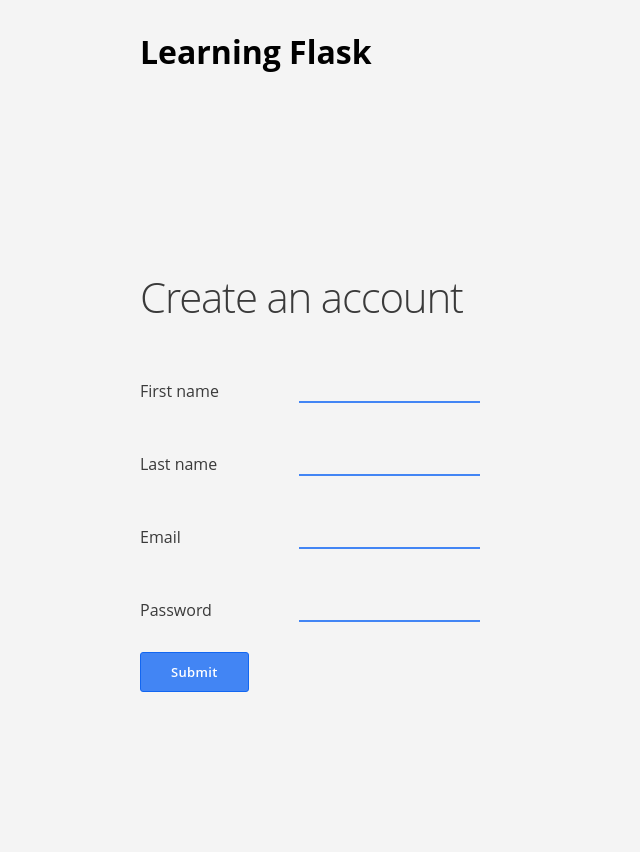
After one commit to Irfanvk/Flask-User-portal, a Flask app: template templates/signup.html in a window 1280 px wide. The commit adds this page. Shown: the whole page, without its empty margins (0-640 px from the left). Run offline with Flask 2, Linux system fonts and the light colour scheme; the template is opened without the code that fills it, so the values that code supplies are empty, except form fields; tables that the repository leaves empty hold one stand-in row (values such as "Sample post"); form fields are guessed from the names that the template uses.

Commit message:
signup and user validation included

```diff
--- a/routes.py
+++ b/routes.py
@@ -1,6 +1,14 @@
-from flask import Flask, render_template
+from flask import Flask, render_template, request
+from models import db, User
+from forms import SignupForm
 
 app = Flask(__name__)
+# 'postgresql://postgres:postgres@localhost:5432/flask_1'
+# 'DB_service://username:password@addres:port/db_name'
+app.config['SQLALCHEMY_DATABASE_URI'] = 'postgresql://postgres:postgres@localhost:5432/flask_1'
+db.init_app(app)
+
+app.secret_key = "deelopment-key"
 
 
 @app.route("/")
@@ -13,5 +21,22 @@ def about():
     return render_template("about.html")
 
 
+@app.route("/signup", methods=['GET', 'POST'])
+def signup():
+    form = SignupForm()
+
+    if request.method == 'POST':
+        if form.validate() == False:
+            return render_template('signup.html', form=form)
+        else:
+            newuser = User(form.first_name.data, form.last_name.data,
+                           form.email.data, form.password.data)
+            db.session.add(newuser)
+            db.session.commit()
+            return "Success!"
+    elif request.method == 'GET':
+        return render_template('signup.html', form=form)
+
+
 if __name__ == "__main__":
     app.run(debug=True)
--- a/static/css/main.css
+++ b/static/css/main.css
@@ -85,3 +85,18 @@ a {
 
 
 }
+.form-group {
+    padding: 20px 0 30px 0;
+    text-align:right;
+}
+.form-group label{
+    margin-right:10px;
+    float:left;
+}
+.form-group input{
+    background-color:inherit;
+    border: none;
+    border-bottom: 2px solid #4285f4;
+    transition: border 1s;
+
+}
--- a/templates/index.html
+++ b/templates/index.html
@@ -5,7 +5,7 @@
         <div class="container">
             <div class="section-content">
                 <h2>Discover places near you.</h2>
-                <a href="#" class="btn-primary">Sign up</a>
+                <a href="{{url_for('signup')}}" class="btn-primary">Sign up</a>
                 <a href="{{ url_for('about')}}" class="btn-secondary">Learn more</a>
             </div>
             <div class="section-device">
--- /dev/null
+++ b/templates/signup.html
@@ -0,0 +1,48 @@
+{% extends "layout.html" %}
+{% block content %}
+<main class="container signup-section">
+    <div class="section-content">
+        <h2>Create an account</h2>
+        <form method="POST" action="/signup">
+            {{ form.hidden_tag() }}
+            <div class="form-group">
+                {{ form.first_name.label }}
+	                {% if form.first_name.errors %}
+		                {% for error in form.first_name.errors %}
+		                <p class="error-message">{{ error }}</p>
+		                {% endfor %}
+	                {% endif %}
+                {{ form.first_name }}
+            </div>
+            <div class="form-group">
+                {{ form.last_name.label }}
+                    {% if form.last_name.errors %}
+                        {% for error in form.last_name.errors %}
+                        <p class="error-message">{{ error }}</p>
+                        {% endfor %}
+                    {% endif %}
+                {{ form.last_name }}
+            </div>
+            <div class="form-group">
+                {{ form.email.label }}
+                    {% if form.email.errors %}
+                        {% for error in form.email.errors %}
+                        <p class="error-message">{{ error }}</p>
+                        {% endfor %}
+                    {% endif %}
+                {{ form.email }}
+            </div>
+            <div class="form-group">
+                {{ form.password.label }}
+                    {% if form.password.errors %}
+                        {% for error in form.password.errors %}
+                        <p class="error-message">{{ error }}</p>
+                        {% endfor %}
+                    {% endif %}
+                {{ form.password }}
+            </div>
+            {{ form.submit(class="btn-primary") }}
+        </form>
+    </div>
+</main>
+{% endblock %}
```
Also changed, not shown: models.py (added, +25 -0 lines).
